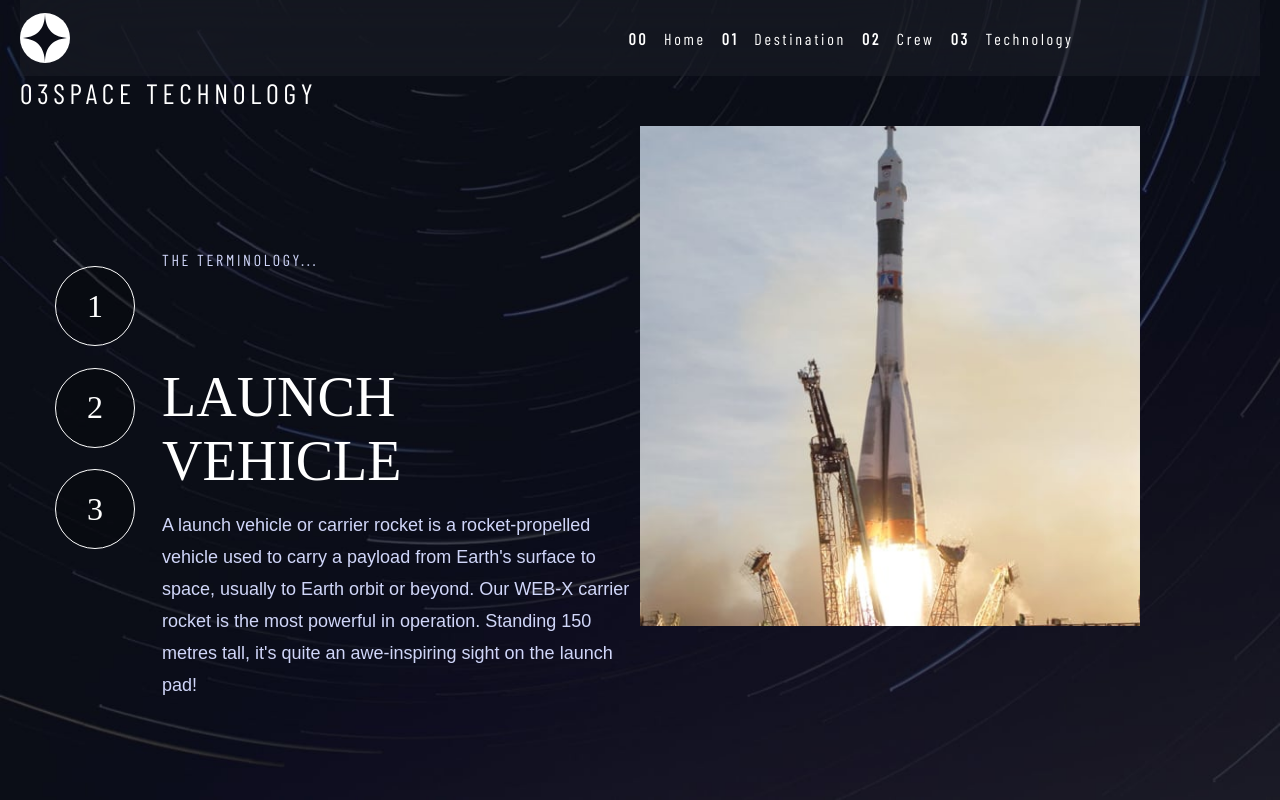
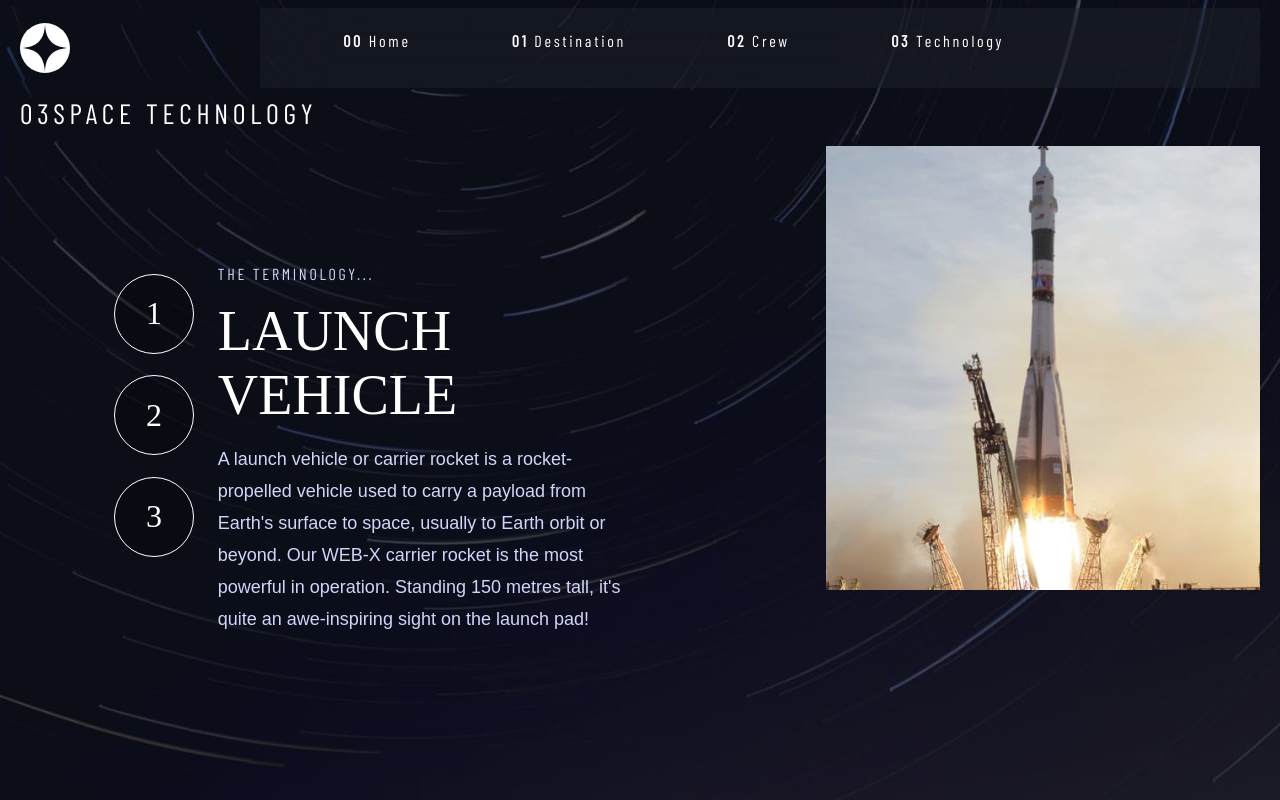
Before and after one commit to agomez99/SpaceTourism, a Next.js app: page /technology in a window 1280 px wide. Built offline with nearby package versions, Linux system fonts and the light colour scheme; a web font is replaced by a local one.

Commit message:
CSS for navigation

```diff
--- a/components/NavbarComponent.js
+++ b/components/NavbarComponent.js
@@ -21,7 +21,6 @@ function NavbarComponet() {
             <span className={styles.span}>02</span> Crew</Nav.Link>
           <Nav.Link href="/technology" className={styles.navLink}>
             <span className={styles.span}>03</span> Technology</Nav.Link>
-
         </Nav>
       </Navbar.Collapse>
     </Navbar>
--- a/pages/crew.js
+++ b/pages/crew.js
@@ -43,14 +43,14 @@ const Crew = () => {
     <div className={styles.memberNavigation}>
       {data.crew.map((item, index) => {
         return (
-          <a
+          <button
             key={index}
             id={styles.memberNavigationItem}
             className={index === memberIndex ? styles.active : ""}
             onClick={() => changeMember(index)}
           >
-          <span >.</span>
-          </a>
+          .
+          </button>
         );
       })}
     </div>
--- a/pages/destination.js
+++ b/pages/destination.js
@@ -22,7 +22,7 @@ const Destination = () => {
     <div className={styles.planetInfo}>
       <h1 className={styles.planetName}>{planet.name}</h1>
       <p className={styles.planetDescription}>{planet.description}</p>
-      <hr></hr>
+      <hr className={styles.hr} />
       <div className={styles.planetDistance}>
         <div className={styles.planetDistanceInfo}>
           <h3 className={styles.distance}>AVG. DISTANCE</h3>
@@ -45,7 +45,7 @@ const Destination = () => {
   const planetNavigation = (
     <div className={styles.planetNavigation}>
       {data.destinations.map(({ name }, index) => (
-        <a
+        <button
           key={index}
           id={styles.planetNavigationItem}
           className={index === planetIndex ? styles.active : ""  }
@@ -53,7 +53,7 @@ const Destination = () => {
 
         >
           {name}
-        </a>
+        </button>
       ))}
     </div>
   );
--- a/pages/technology.js
+++ b/pages/technology.js
@@ -24,6 +24,7 @@ const Technology = () => {
 
     const technologyInfo = (
         <div className={styles.technologyInfo}>
+            <p className={styles.technologyHeader}>THE TERMINOLOGY...</p>
             <p className={styles.technologyName}>{technology.name}</p>
             <p className={styles.technologyDescription}>{technology.description}</p>
         </div>
@@ -80,13 +81,12 @@ const Technology = () => {
                                         {technologyNavigation}
                                     </div>
                                     <div className={styles.technologyInfo}>
-                                        <p className={styles.technologyHeader}>THE TERMINOLOGY...</p>
                                         {technologyInfo}
                                     </div>
                                 </main>
                             </Col>
                             <Col lg={6} sm={12}>
-                                <div>
+                                <div className='d-flex'>
                                     {technologyImageDesktop}
                                     {technologyImageMobile}
                                 </div>
--- a/styles/Home.module.css
+++ b/styles/Home.module.css
@@ -106,7 +106,6 @@
   opacity: 0;
   transition: opacity 0.3s;
 }
-
 .explore:active::after {
   opacity: 0.1036275252699852;
   background-color: #FFFFFF
--- a/styles/Navbar.module.css
+++ b/styles/Navbar.module.css
@@ -3,7 +3,14 @@
 .nav {
     margin-left: auto;
     color: white;
-    margin-right: 15%;
+    padding-right: 20%;
+    font-family: 'Barlow Condensed';
+    background: rgba(255, 255, 255, 0.04);
+    backdrop-filter: blur(40.774227142333984px);
+    height:80px;
+    width:1000px;
+    display: flex;
+
 }
 
 .brand {
@@ -14,28 +21,32 @@
 .navLink {
     color: #FFF;
     font-size: 16px;
-    font-family: Barlow Condensed;
     font-style: normal;
     font-weight: 400;
     line-height: normal;
     letter-spacing: 2.7px;
+    margin-right:10px;
+    margin-left: auto;
+    margin-top: 2%;
 
 }
+.navLink:hover {
+    color: #FFF;
+    border-bottom: 3px solid #ffffff;
+}
+
 
 .span {
     color: #FFF;
     font-size: 16px;
-    font-family: Barlow Condensed;
     font-style: normal;
     font-weight: 700;
     line-height: normal;
     letter-spacing: 2.7px;
-    padding-right: 10px;
+    display: inline-flex;
 }
 
 .bg {
-    background: rgba(255, 255, 255, 0.04);
-    backdrop-filter: blur(40.774227142333984px);
 
     margin-left: auto;
 }
--- a/styles/Technology.module.css
+++ b/styles/Technology.module.css
@@ -2,6 +2,7 @@
 @import url('https://fonts.googleapis.com/css2?family=Bellefair&display=swap');
 .main{
   display: flex;
+  margin-left: 10%;
 }
 .container {
   min-height: 100vh;
@@ -49,6 +50,10 @@
   color:  black;
   background-color: #FFF;
 }
+#navigationButton:focus {
+  color:  black;
+  background-color: #FFF;
+}
 
 .navigationText {
   text-align: center;
@@ -60,7 +65,7 @@
   margin:0;
 }
 .technologyInfo{
-  margin-top: 20%;
+  margin-top: 12%;
 }
 .technologyTitle{
   color: #FFF;
@@ -88,6 +93,7 @@ font-style: normal;
 font-weight: 400;
 line-height: normal;
 text-transform: uppercase;
+
 }
 .technologyDescription{
   color: #D0D6F9;
@@ -102,8 +108,10 @@ line-height: 32px;
   margin-left: auto;
   margin-top: auto;
 }
-.titleSpan{
-
+.technologyImage{
+  width:70%;
+  height:70%;
+  margin-left:auto;
 }
 .technologyImageMobile{
   display: none;
@@ -113,30 +121,16 @@ line-height: 32px;
   .technologyNavigation {
     display: flex;
     flex-direction:row;
-
-    justify-content: center;
+    justify-content:center;
     align-items: center;
     margin:2%;
   }
 
-  #navigationButton {
-    height: 80px;
-    width: 80px;
-    margin-bottom:30%;
-    border-radius: 80px;
-    display: block;
-    justify-content: center;
-    align-items: center;
-    border: none;
-    color: #FFF;
-    background-color: rgba(0, 0, 0, .25); /* Changed rgba transparency value from 25% to .25 for consistency */
-    border: 1px solid #FFF;
-  }
   .technologyContainer{
   display: flex;
   flex-direction: column-reverse;
-  justify-content: center;
-
+}
+#navigationButton{
 }
 .technologyInfo{
   display: flex;
@@ -174,14 +168,16 @@ letter-spacing: 2.362px;
   margin-top:0%;
 }
 .technologyImageMobile{
-display: block;
-width:auto;
+display:block;
+width:100%;
 height:auto;
 }
 #navigationButton {
   height: 60px;
-  width:60px;
-  margin-bottom:30%;
+  width: 85px;
+  margin-bottom:10%;
+  margin-left: 10%;
+  margin-top: 10%;
   border-radius: 80px;
   display: flex;
   justify-content: center;
```
Also changed, not shown: styles/Crew.module.css (+37 -25 lines), styles/Destination.module.css (+12 -3 lines).
